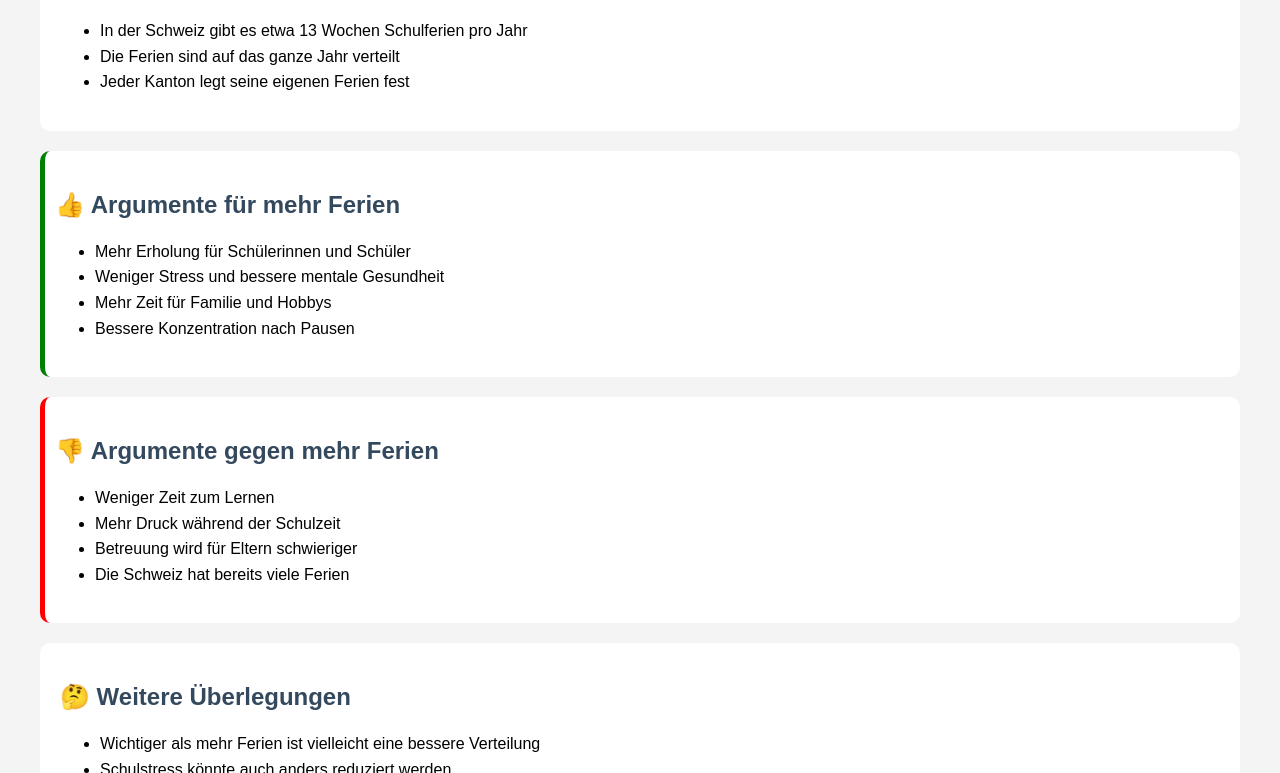
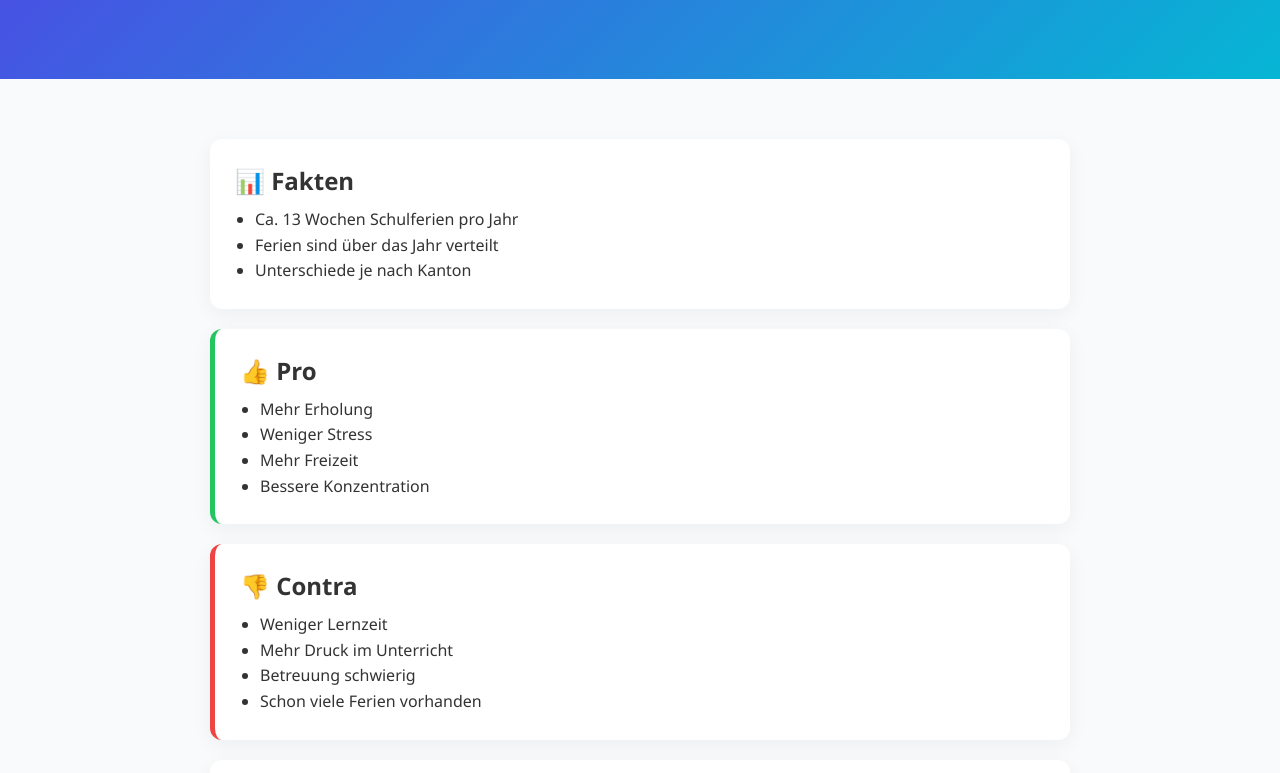
Before and after one commit to Fablo66/SchulFerien, a plain HTML site: page index.html in a window 1280 px wide. Shown: the part 168-941 px from the top of the page. Drawn offline with Linux system fonts and the light colour scheme.

Commit message:
Update index.html

```diff
--- a/index.html
+++ b/index.html
@@ -2,87 +2,171 @@
 <html lang="de">
 <head>
 <meta charset="UTF-8">
-    <title>Schulferien in der Schweiz</title>
+<title>Schulferien Schweiz</title>
+
 <style>
+    * {
+        margin: 0;
+        padding: 0;
+        box-sizing: border-box;
+        scroll-behavior: smooth;
+    }
+
     body {
-            font-family: Arial, sans-serif;
-            margin: 40px;
-            background-color: #f4f4f4;
+        font-family: "Segoe UI", sans-serif;
+        background: #f9fafb;
+        color: #333;
     }
-        h1 {
-            color: #2c3e50;
+
+    header {
+        text-align: center;
+        padding: 80px 20px;
+        background: linear-gradient(135deg, #4f46e5, #06b6d4);
+        color: white;
     }
+
+    header h1 {
+        font-size: 2.5rem;
+        margin-bottom: 10px;
+    }
+
+    header p {
+        opacity: 0.9;
+    }
+
+    section {
+        max-width: 900px;
+        margin: 40px auto;
+        padding: 20px;
+    }
+
+    .card {
+        background: white;
+        padding: 25px;
+        margin-bottom: 20px;
+        border-radius: 12px;
+        box-shadow: 0 5px 20px rgba(0,0,0,0.05);
+        transition: transform 0.3s ease, box-shadow 0.3s ease;
+        opacity: 0;
+        transform: translateY(40px);
+    }
+
+    /* Hover Animation */
+    .card:hover {
+        transform: translateY(-5px) scale(1.01);
+        box-shadow: 0 10px 25px rgba(0,0,0,0.1);
+    }
+
     h2 {
-            color: #34495e;
+        margin-bottom: 10px;
     }
-        .container {
-            background: white;
-            padding: 20px;
-            border-radius: 10px;
-            margin-bottom: 20px;
-        }
+
     ul {
+        padding-left: 20px;
         line-height: 1.6;
     }
+
     .pro {
-            border-left: 5px solid green;
-            padding-left: 10px;
+        border-left: 5px solid #22c55e;
     }
+
     .contra {
-            border-left: 5px solid red;
-            padding-left: 10px;
+        border-left: 5px solid #ef4444;
+    }
+
+    /* Scroll Animation sichtbar */
+    .show {
+        opacity: 1;
+        transform: translateY(0);
+        transition: all 0.6s ease;
+    }
+
+    footer {
+        text-align: center;
+        padding: 30px;
+        font-size: 0.9rem;
+        color: #777;
     }
 </style>
 </head>
+
 <body>
 
-    <h1>Sollte es mehr Schulferien in der Schweiz geben?</h1>
+<header>
+    <h1>Schulferien in der Schweiz</h1>
+    <p>Sollte es mehr Ferien geben?</p>
+</header>
 
-    <div class="container">
+<section>
+
+<div class="card">
     <h2>📊 Fakten</h2>
     <ul>
-            <li>In der Schweiz gibt es etwa 13 Wochen Schulferien pro Jahr</li>
-            <li>Die Ferien sind auf das ganze Jahr verteilt</li>
-            <li>Jeder Kanton legt seine eigenen Ferien fest</li>
+        <li>Ca. 13 Wochen Schulferien pro Jahr</li>
+        <li>Ferien sind über das Jahr verteilt</li>
+        <li>Unterschiede je nach Kanton</li>
     </ul>
 </div>
 
-    <div class="container pro">
-        <h2>👍 Argumente für mehr Ferien</h2>
+<div class="card pro">
+    <h2>👍 Pro</h2>
     <ul>
-            <li>Mehr Erholung für Schülerinnen und Schüler</li>
-            <li>Weniger Stress und bessere mentale Gesundheit</li>
-            <li>Mehr Zeit für Familie und Hobbys</li>
-            <li>Bessere Konzentration nach Pausen</li>
+        <li>Mehr Erholung</li>
+        <li>Weniger Stress</li>
+        <li>Mehr Freizeit</li>
+        <li>Bessere Konzentration</li>
     </ul>
 </div>
 
-    <div class="container contra">
-        <h2>👎 Argumente gegen mehr Ferien</h2>
+<div class="card contra">
+    <h2>👎 Contra</h2>
     <ul>
-            <li>Weniger Zeit zum Lernen</li>
-            <li>Mehr Druck während der Schulzeit</li>
-            <li>Betreuung wird für Eltern schwieriger</li>
-            <li>Die Schweiz hat bereits viele Ferien</li>
+        <li>Weniger Lernzeit</li>
+        <li>Mehr Druck im Unterricht</li>
+        <li>Betreuung schwierig</li>
+        <li>Schon viele Ferien vorhanden</li>
     </ul>
 </div>
 
-    <div class="container">
-        <h2>🤔 Weitere Überlegungen</h2>
+<div class="card">
+    <h2>🤔 Weitere Punkte</h2>
     <ul>
-            <li>Wichtiger als mehr Ferien ist vielleicht eine bessere Verteilung</li>
-            <li>Schulstress könnte auch anders reduziert werden</li>
-            <li>Andere Länder haben weniger Ferien, aber längere Schultage</li>
+        <li>Verteilung der Ferien ist wichtig</li>
+        <li>Schulstress könnte reduziert werden</li>
+        <li>Vergleich mit anderen Ländern</li>
     </ul>
 </div>
 
-    <div class="container">
+<div class="card">
     <h2>🧠 Fazit</h2>
     <p>
-            Mehr Ferien könnten gut für die Erholung sein, aber sie bringen auch Herausforderungen
-            mit sich. Es ist wichtig, eine Balance zwischen Lernen und Freizeit zu finden.
+        Mehr Ferien sind angenehm, aber nicht unbedingt notwendig.
+        Wichtig ist die Balance zwischen Lernen und Erholung.
     </p>
 </div>
 
+</section>
+
+<footer>
+    © 2026 Schulprojekt
+</footer>
+
+<script>
+    // Scroll Animation
+    const cards = document.querySelectorAll('.card');
+
+    const observer = new IntersectionObserver(entries => {
+        entries.forEach(entry => {
+            if(entry.isIntersecting){
+                entry.target.classList.add('show');
+            }
+        });
+    });
+
+    cards.forEach(card => {
+        observer.observe(card);
+    });
+</script>
+
 </body>
 </html>
```
Lines whose indentation alone changed are shown as unchanged.
